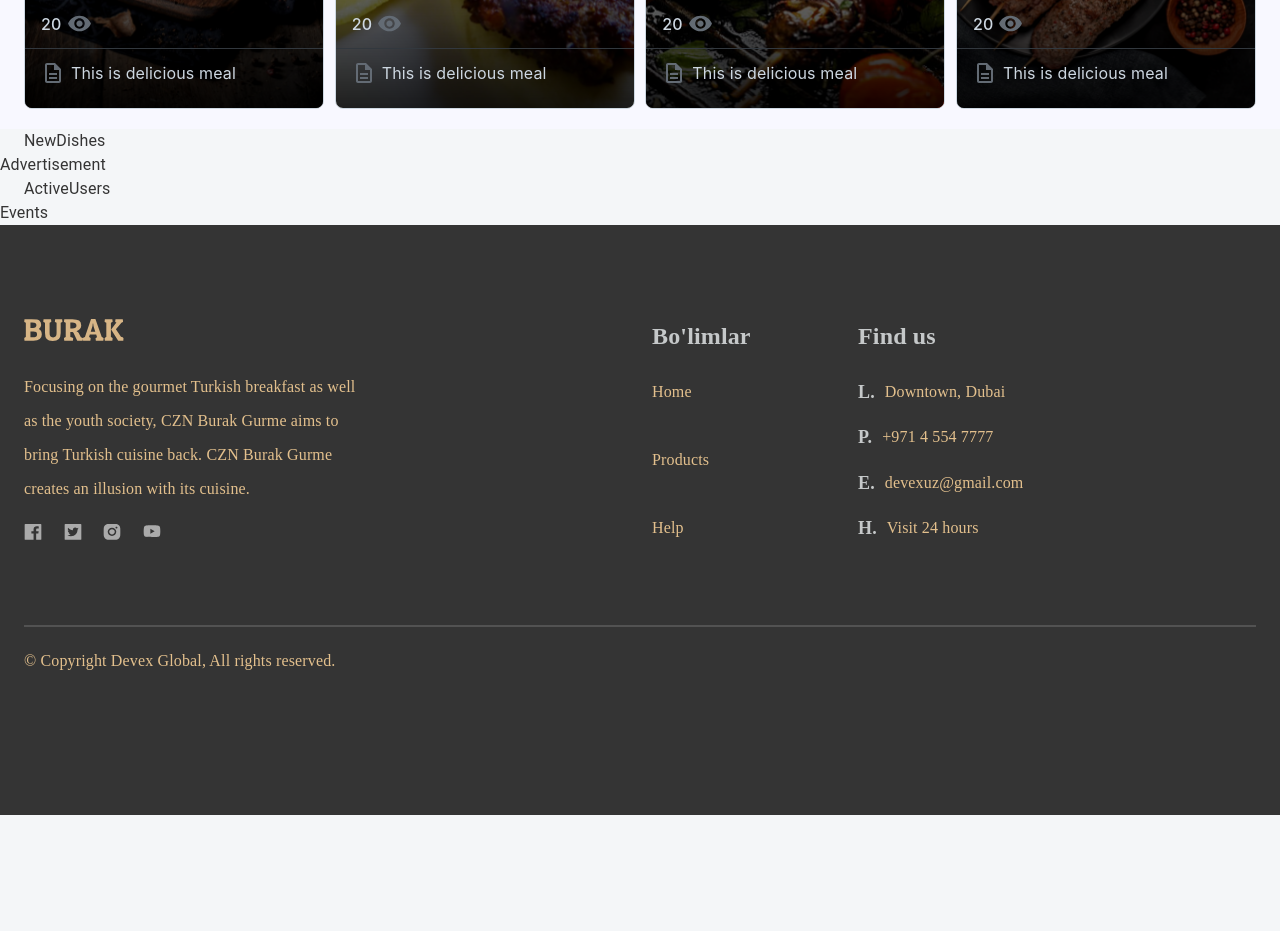
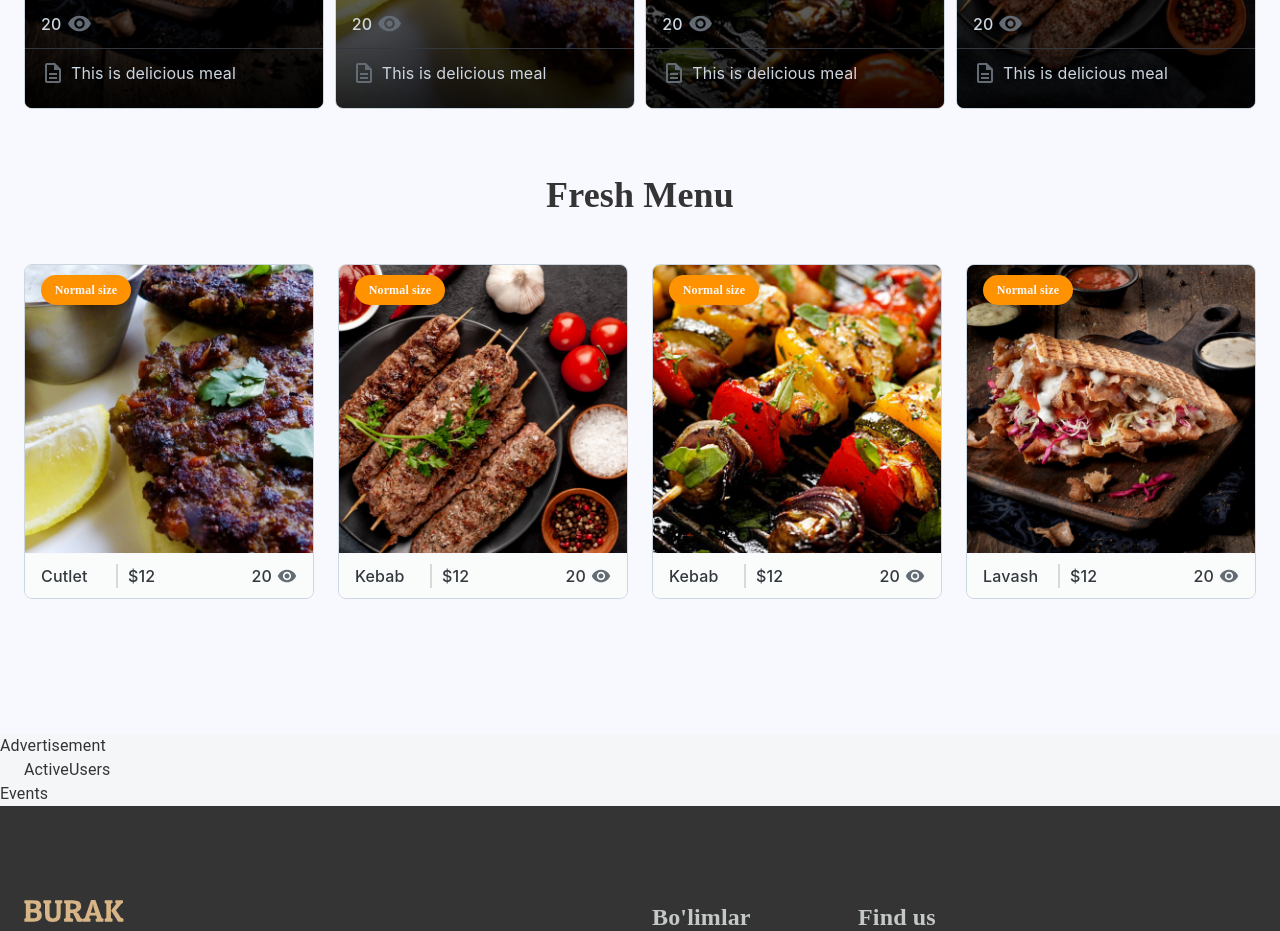
Before and after one commit to ismatbektaylonov-boop/burak-react, a React (Create React App) app: page / in a window 1280 px wide. Shown: the part 1460-2391 px from the top of the page. Before the commit the page ends 2275 px from the top, so only its background shows below. Built offline with nearby package versions, Linux system fonts and the light colour scheme.

Commit message:
feat: develop newDishes sectional component

```diff
--- a/src/app/screens/homePage/NewDishes.tsx
+++ b/src/app/screens/homePage/NewDishes.tsx
@@ -1,10 +1,78 @@
 // import React from "react";
-import { Container } from '@mui/material'
+import VisibilityIcon from '@mui/icons-material/Visibility'
+import AspectRatio from '@mui/joy/AspectRatio'
+import Card from '@mui/joy/Card'
+import CardOverflow from '@mui/joy/CardOverflow'
+import Typography from '@mui/joy/Typography'
+import { CssVarsProvider } from '@mui/joy/styles'
+import { Box, Container, Stack } from '@mui/material'
+import Divider from '../../components/divider'
 
+const newDishes = [
+	{ productName: 'Cutlet', imagePath: '/img/cutlet.webp' },
+	{ productName: 'Kebab', imagePath: '/img/kebab-fresh.webp' },
+	{ productName: 'Kebab', imagePath: '/img/kebab.webp' },
+	{ productName: 'Lavash', imagePath: '/img/lavash.webp' },
+]
 export default function NewDishes() {
+	console.log('newDishes:', newDishes)
 	return (
-		<div>
-			<Container>NewDishes</Container>
+		<div className={'new-products-frame'}>
+			<Container>
+				<Stack className={'main'}>
+					<Box className={'category-title'}>Fresh Menu</Box>
+					<Stack className={'cards-frame'}>
+						<CssVarsProvider>
+							{newDishes.length !== 0 ? (
+								newDishes.map((ele, index) => {
+									return (
+										<Card key={index} variant='outlined' className={'card'}>
+											<CardOverflow>
+												<div className='product-sale'>Normal size</div>
+												<AspectRatio ratio='1'>
+													<img src={ele.imagePath} alt='' />
+												</AspectRatio>
+											</CardOverflow>
+
+											<CardOverflow variant='soft' className='product-detail'>
+												<Stack className='info'>
+													<Stack flexDirection={'row'}>
+														<Typography
+															className={'title'}
+															sx={{
+																display: 'block',
+																overflow: 'hidden',
+																textOverflow: 'ellipsis',
+																whiteSpace: 'nowrap',
+																marginRight: '10px',
+															}}
+															noWrap
+														>
+															{ele.productName}
+														</Typography>
+														<Divider width='2' height='24' bg='#d9d9d9' />
+														<Typography className={'price'}>$12</Typography>
+													</Stack>
+													<Stack>
+														<Typography className={'views'}>
+															20
+															<VisibilityIcon
+																sx={{ fontSize: 20, marginLeft: '5px' }}
+															/>
+														</Typography>
+													</Stack>
+												</Stack>
+											</CardOverflow>
+										</Card>
+									)
+								})
+							) : (
+								<Box className='no-data'>New products are not available!</Box>
+							)}
+						</CssVarsProvider>
+					</Stack>
+				</Stack>
+			</Container>
 		</div>
 	)
 }
--- a/src/css/home.css
+++ b/src/css/home.css
@@ -15,6 +15,12 @@
 	display: flex;
 	flex-direction: row;
 	justify-content: space-between;
+	align-items: center;
+}
+
+.homepage .static-frame .info .info-stack {
+	display: flex;
+	flex-direction: row;
 	align-items: center;
 }
 
@@ -92,3 +98,116 @@
 		linear-gradient(to top, rgba(0, 0, 0, 0.4), rgba(0, 0, 0, 0) 200px),
 		linear-gradient(to top, rgba(0, 0, 0, 0.8), rgba(0, 0, 0, 0) 300px);
 }
+
+/** NEW PRODUCTS **/
+.homepage .new-products-frame {
+	width: 100%;
+	height: 605px;
+	background: #f8f8ff;
+	display: flex;
+}
+
+.homepage .main {
+	margin-top: 45px;
+	display: flex;
+	flex-direction: column;
+	align-items: center;
+}
+
+.homepage .new-products-frame .category-title {
+	font-family: 'Dancing Script';
+	font-style: normal;
+	font-weight: 700;
+	font-size: 36px;
+	line-height: 43px;
+}
+
+.homepage .new-products-frame .main .cards-frame {
+	width: 100%;
+	margin: 47px 2px 2px 2px;
+	flex-direction: row;
+	justify-content: space-between;
+}
+
+.homepage .new-products-frame .main .card {
+	height: 335px;
+	width: 290px;
+	cursor: pointer;
+}
+
+.homepage .new-products-frame .product-sale {
+	position: absolute;
+	margin-top: 10px;
+	z-index: 100;
+	width: 90px;
+	height: 30px;
+	display: flex;
+	align-items: center;
+	justify-content: center;
+	background: #ff9200;
+	box-shadow: 4px 6px 20px rgba(0, 0, 0, 0.1);
+	border-radius: 25px;
+	font-family: 'Poppins';
+	font-style: normal;
+	font-weight: 600;
+	font-size: 12px;
+	line-height: 21px;
+	color: #f8f8ff;
+}
+
+.homepage .new-products-frame .product-detail {
+	width: auto;
+	height: 49%;
+	display: flex;
+	justify-content: center;
+	margin-top: -12px;
+	border-top: 1px solid;
+	border-color: #f8f8ff;
+	background-color: #fafbfb;
+}
+
+.homepage .new-products-frame .product-detail .info {
+	width: 100%;
+	display: flex;
+	flex-direction: row;
+	justify-content: space-between;
+	align-items: center;
+}
+
+.homepage .new-products-frame .product-detail .title {
+	width: 65px;
+	font-weight: 500;
+}
+
+.homepage .new-products-frame .product-detail .price {
+	margin-left: 10px;
+	width: 20px;
+	font-weight: 500;
+}
+
+.homepage .new-products-frame .product-detail .divider {
+	margin: 0 10px 0 10px;
+	width: 2px;
+	background-color: #d9d9d9;
+}
+
+.homepage .new-products-frame .product-detail .views {
+	display: flex;
+	align-items: center;
+	font-weight: 500;
+}
+
+.homepage .new-products-frame .no-data {
+	width: 100%;
+	height: 300px;
+	display: flex;
+	justify-content: center;
+	align-items: center;
+	text-transform: capitalize;
+	font-family: 'Poppins';
+	font-style: normal;
+	font-weight: 400;
+	font-size: 30px;
+	line-height: 34px;
+	color: #e3c08d;
+}
```
